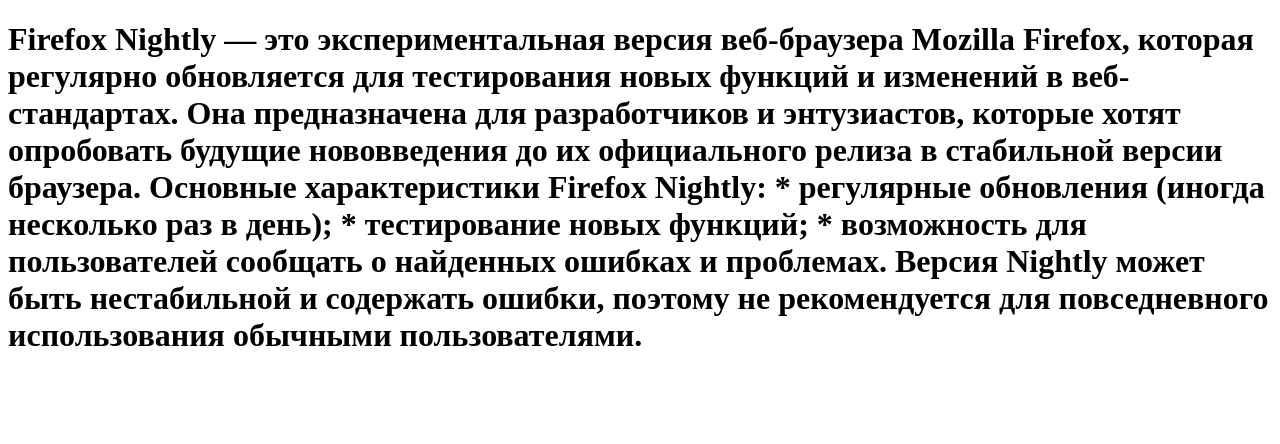
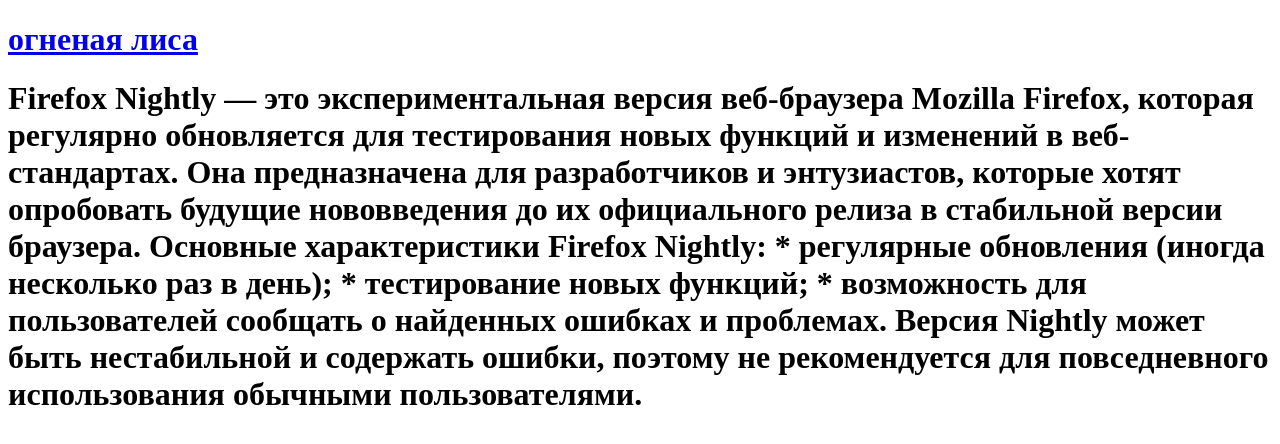
Before and after one commit to askerov123/firefoxnight, a plain HTML site: page index.html in a window 1280 px wide. Drawn offline with Linux system fonts and the light colour scheme.

Commit message:
Update index.html

```diff
--- a/index.html
+++ b/index.html
@@ -4,6 +4,7 @@
 <title>Firefox Nightly</title>
 </head>
 <body>
+  <h1><a HREF="https://mistralaichatupprodswe.blob.core.windows.net/chat-images/assistant/anonymous_org/anonymous_user/cb500419-7d32-4493-ac31-ce796e33b954/0dd728dc-3424-49cf-8fd8-ee001cdfa728.jpg?sv=2025-01-05&st=2025-09-10T10%3A31%3A50Z&se=2025-09-10T11%3A31%3A50Z&sr=b&sp=rade&sig=Oq0xG0otZ6jsDnR%2B4nA7BrCZtZaVaBa5CWpyIBBrvCc%3D">огненая лиса </a><h1>
 <h1>Firefox Nightly — это экспериментальная версия веб-браузера Mozilla Firefox, которая регулярно обновляется для тестирования новых функций и изменений в веб-стандартах. Она предназначена для разработчиков и энтузиастов, которые хотят опробовать будущие нововведения до их официального релиза в стабильной версии браузера.
 
 Основные характеристики Firefox Nightly:
```
